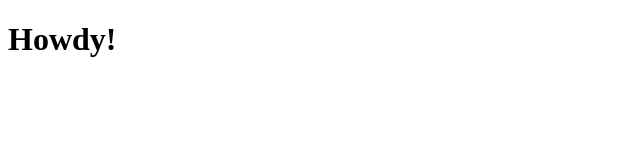
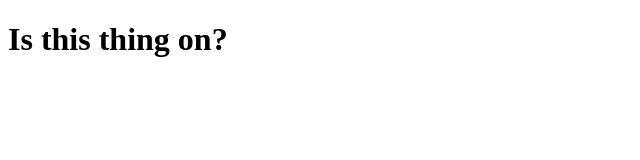
Before and after one commit to corderophi678/dat_first_one, a plain HTML site: page index.html in a window 1280 px wide. Shown: the whole page, without its empty margins (0-640 px from the left). Drawn offline with Linux system fonts and the light colour scheme.

Commit message:
change greeting

```diff
--- a/index.html
+++ b/index.html
@@ -7,6 +7,6 @@
     <title>Playing with the DAT protocol.</title>
   </head>
   <body>
-    <h1>Howdy!</h1>
+    <h1>Is this thing on?</h1>
   </body>
 </html>
```
